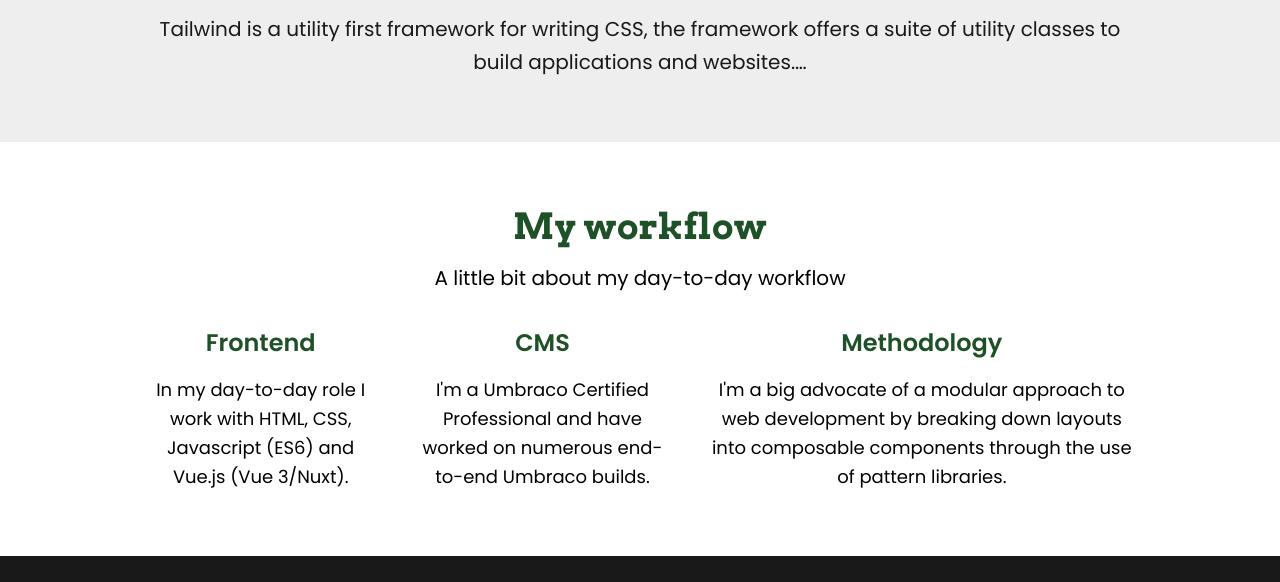
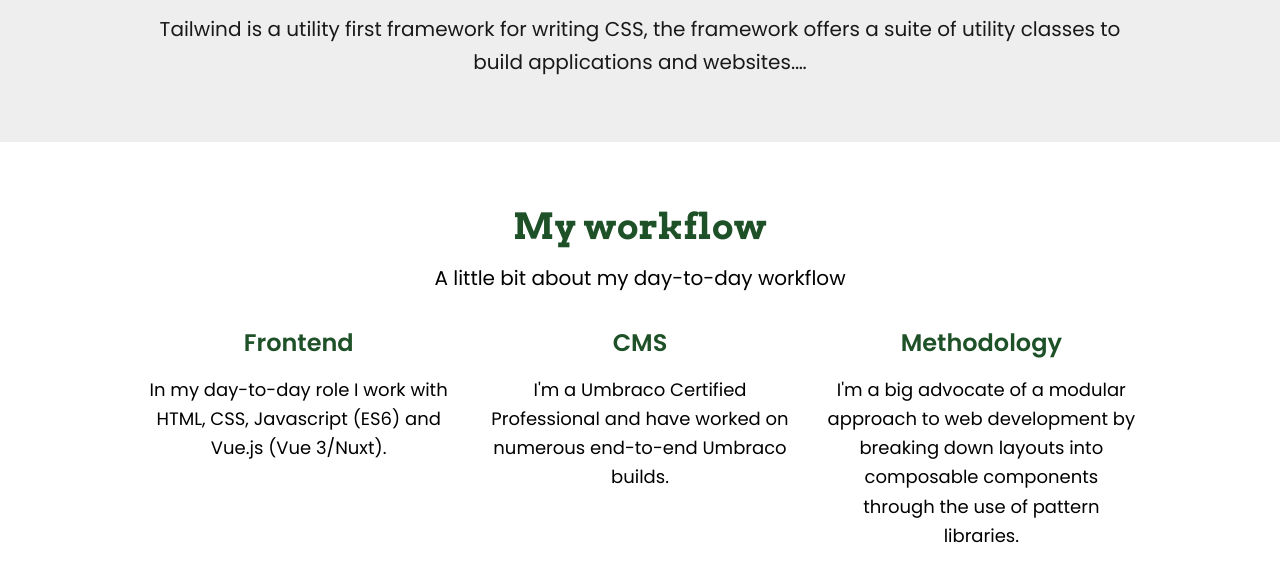
Before and after one commit to cjloff/blog, a Gatsby site: page / in a window 1280 px wide. Shown: the part 801-1383 px from the top of the page. Built offline with nearby package versions, Linux system fonts and the light colour scheme; Gatsby itself is replaced by a stand-in of ours.

Commit message:
Update workflow.js

```diff
--- a/src/components/workflow.js
+++ b/src/components/workflow.js
@@ -19,7 +19,7 @@
 
      const workflowItems = data.site.siteMetadata.workflow.map((item) => {
           return (
-          <div class="mb-8 last:mb-0 md:mb-0">
+          <div class="mb-8 last:mb-0 md:mb-0 flex-1">
                <div>
                     <h2 className="mb-4 font-semibold text-center text-echo text-2xl">{item.heading}</h2>
                     <p class="text-center text-lg leading-relaxed">{item.description}</p>
```
